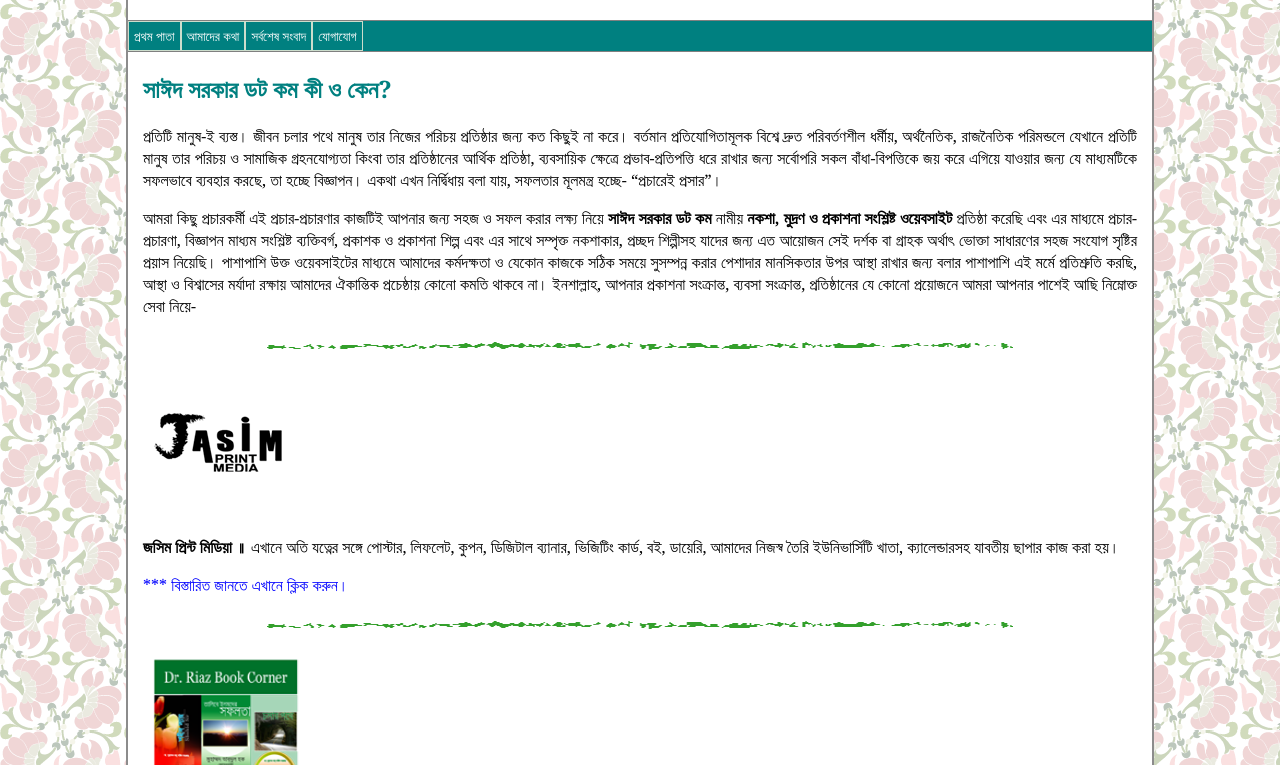
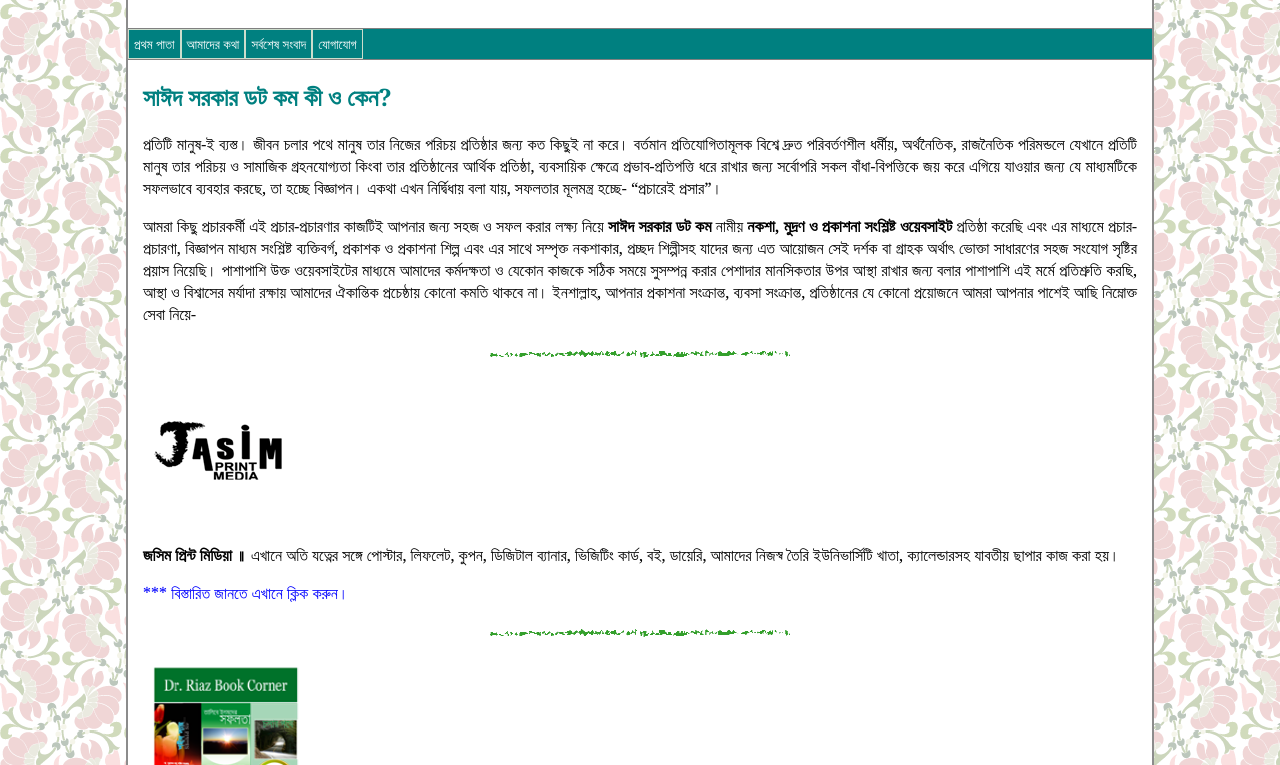
Before and after one commit to sayedsarkar/data, a plain HTML site: page index.html in a window 1280 px wide. Shown: the part 133-898 px from the top of the page. Drawn offline with Linux system fonts and the light colour scheme.

Commit message:
Update style1.css

```diff
--- a/styles/style1.css
+++ b/styles/style1.css
@@ -15,7 +15,7 @@ body {
 	margin: 0 auto; /* the auto value on the sides, coupled with the width, centers the layout */
 }
 img {
-	max-width:75%;
+	max-width:300px;
 }
 a img { /* this selector removes the default blue border displayed in some browsers around an image when it is surrounded by a link */
 	border:none;
```
